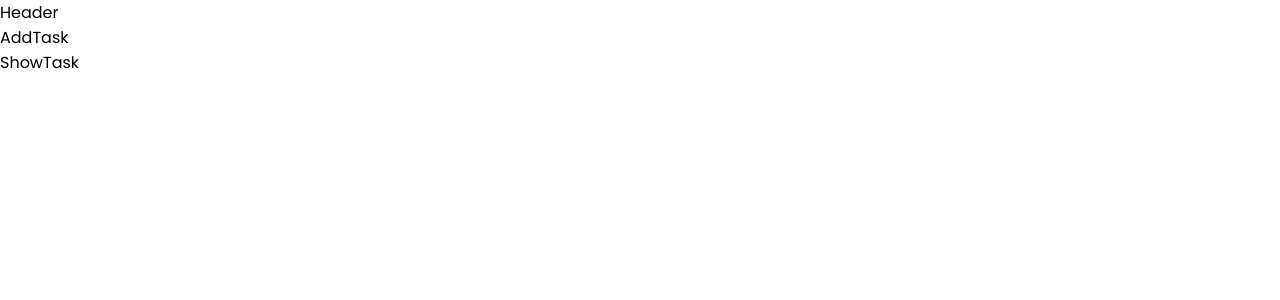
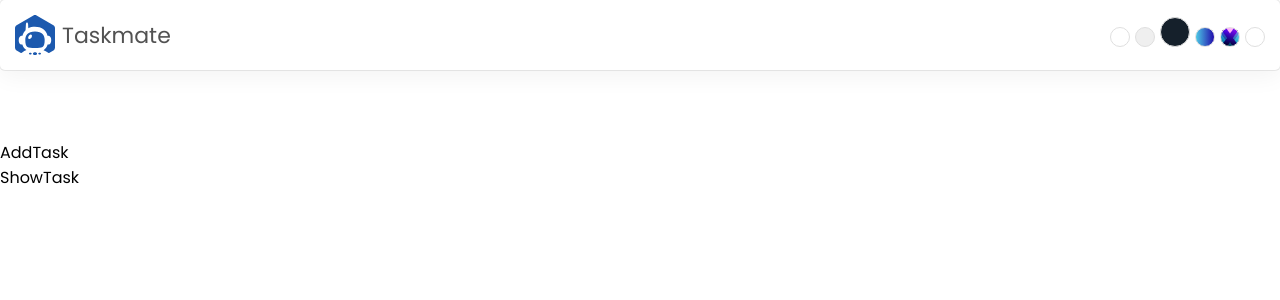
Before and after one commit to devesh1808/TaskMate, a React (Vite) app: page / in a window 1280 px wide. Shown: the top 300 px of the page. Built offline with nearby package versions, Linux system fonts and the light colour scheme.

Commit message:
created the UI for header inside Header.jsx component

```diff
--- a/src/components/Header.jsx
+++ b/src/components/Header.jsx
@@ -1,5 +1,21 @@
 import React from "react";
+import Logo from "../assets/logo.svg";
 
 export const Header = () => {
-  return <div>Header</div>;
+  return (
+    <header>
+      <div className="logo">
+        <img src={Logo} alt="Taskmate Logo" />
+        <span>Taskmate</span>
+      </div>
+      <div className="themeSelector">
+        <span className="light"></span>
+        <span className="medium"></span>
+        <span className="dark activeTheme"></span>
+        <span className="gOne"></span>
+        <span className="gTwo"></span>
+        <span className="GThree"></span>
+      </div>
+    </header>
+  );
 };
```
